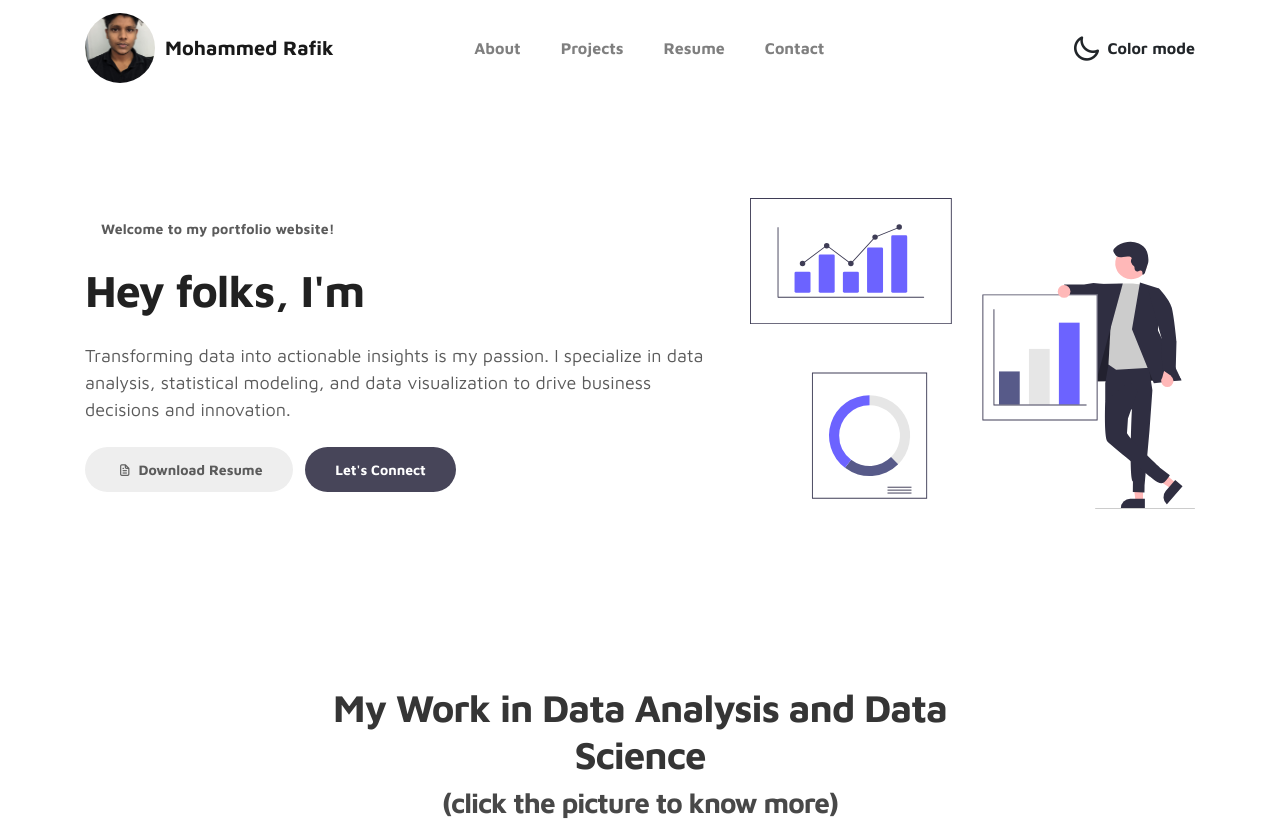
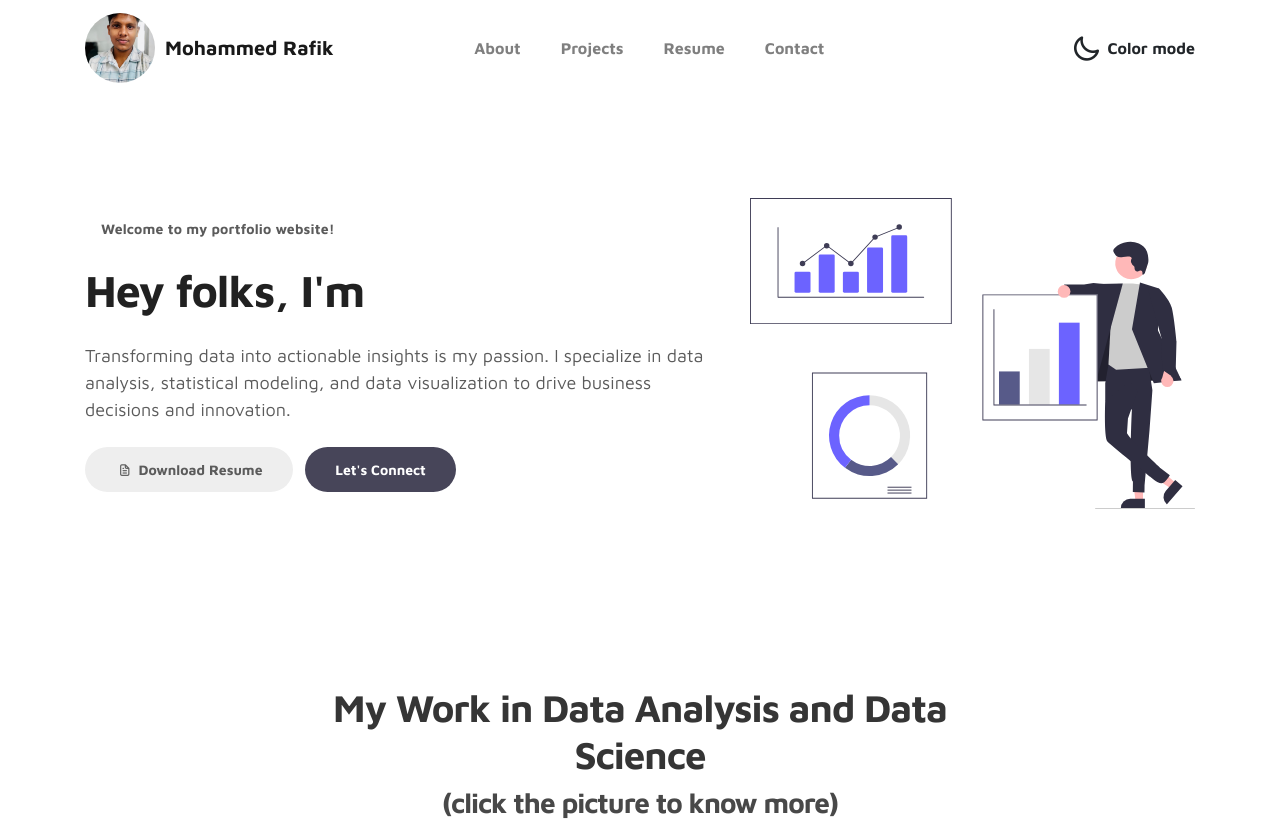
Before and after one commit to MohammedRafik0909/analyzedByRafik, a plain HTML site: page index.html in a window 1280 px wide. Shown: the top 822 px of the page. Drawn offline with Linux system fonts and the light colour scheme.

Commit message:
index_1.html

```diff
--- a/index.html
+++ b/index.html
@@ -45,7 +45,7 @@
         <u1 class="navbar-brand" href="index.html">
           <a href="https://www.linkedin.com/in/mohammed-rafik-970882281/" target="_blank" class="profile-photo-link">
               <div class="profile-photo-container">
-                  <img src="images/project/profile.jpeg" alt="Profile Photo" class="profile-photo">
+                  <img src="images/project/new_profile_pic.jpg" alt="Profile Photo" class="profile-photo">
               </div>
           </a>
           Mohammed Rafik
```
